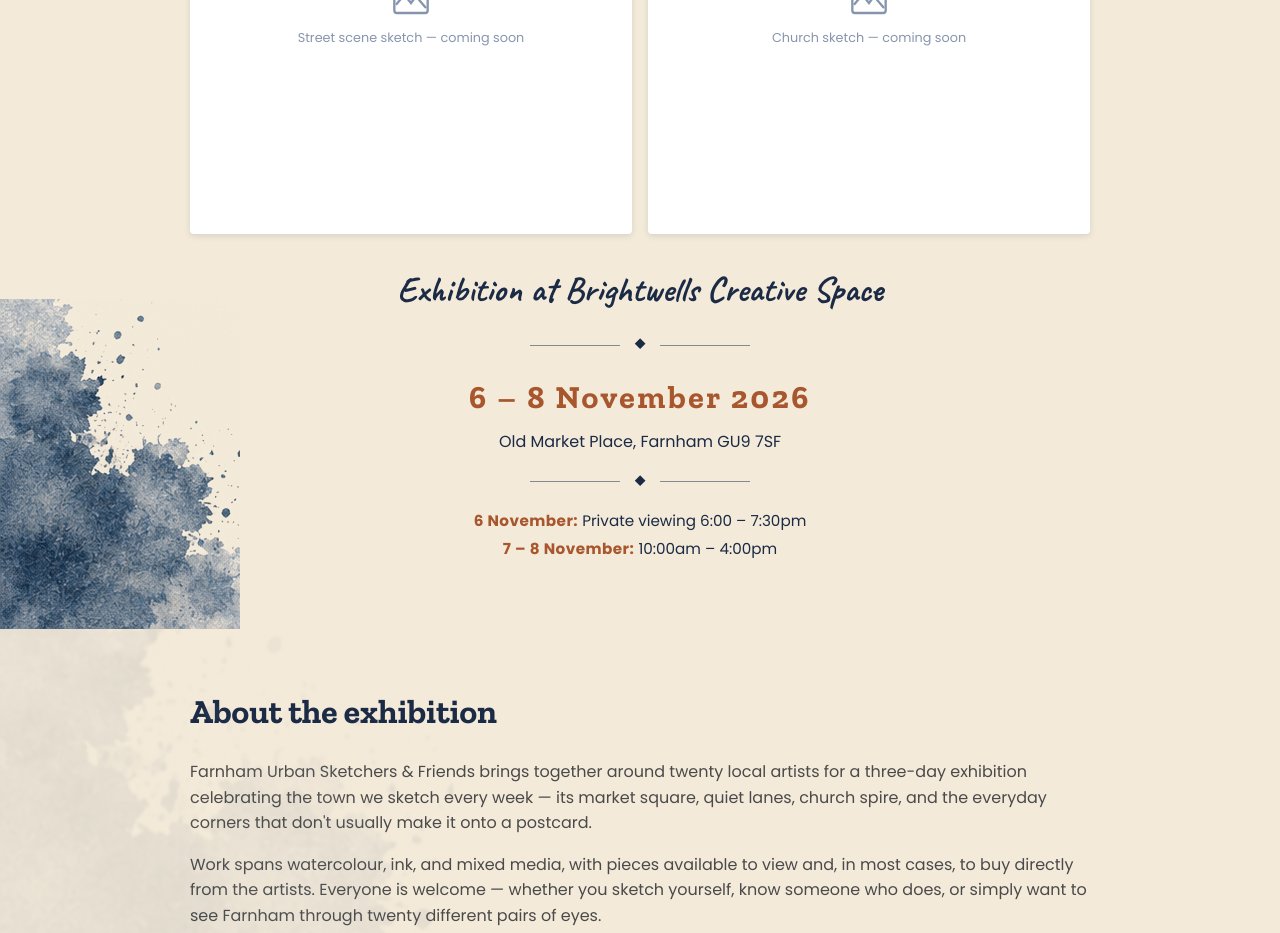
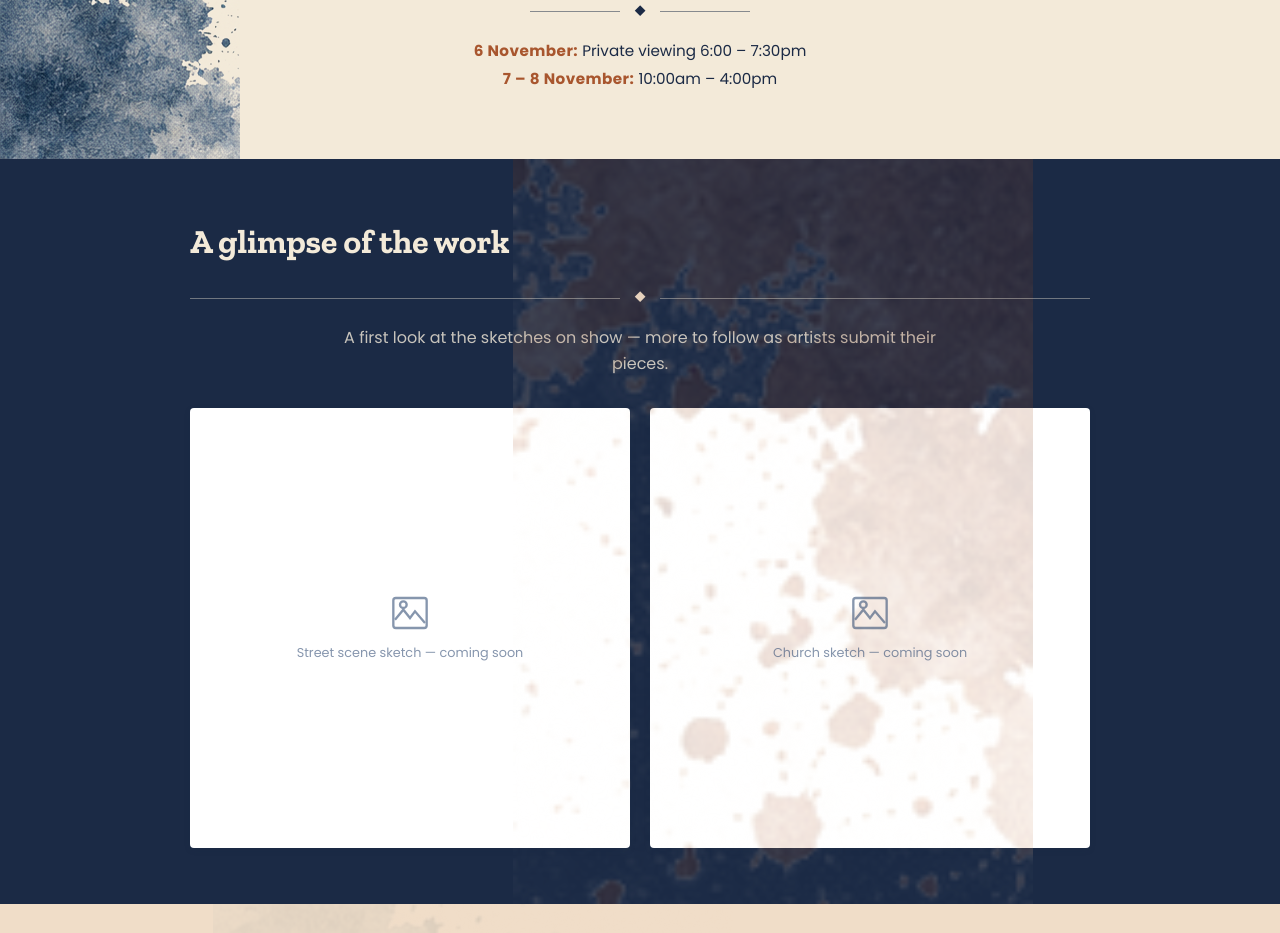
Before and after one commit to uskfarnham/uskfarnham.github.io, a plain HTML site: page index.html in a window 1280 px wide. Shown: the part 521-1454 px from the top of the page. Drawn offline with nearby package versions, Linux system fonts and the light colour scheme.

Commit message:
more tonal variation

```diff
--- a/index.html
+++ b/index.html
@@ -28,6 +28,28 @@
 
     <div class="divider" role="presentation"><span></span><i>&#9670;</i><span></span></div>
 
+    <p class="exhibition-line">Exhibition at Brightwells Creative Space</p>
+
+    <div class="divider divider-small" role="presentation"><span></span><i>&#9670;</i><span></span></div>
+
+    <p class="dates">6 – 8 November 2026</p>
+    <p class="address">Old Market Place, Farnham GU9 7SF</p>
+
+    <div class="divider divider-small" role="presentation"><span></span><i>&#9670;</i><span></span></div>
+
+    <p class="visit-line"><strong>6 November:</strong> Private viewing 6:00 – 7:30pm</p>
+    <p class="visit-line"><strong>7 – 8 November:</strong> 10:00am – 4:00pm</p>
+  </div>
+</header>
+
+<main id="main-content">
+
+  <!-- ============ GALLERY ============ -->
+  <section class="section section-alt gallery-section parallax-host" id="gallery">
+    <div class="parallax-bg parallax-bg-4" aria-hidden="true"></div>
+    <h2>A glimpse of the work</h2>
+    <div class="divider divider-small divider-on-navy" role="presentation"><span></span><i>&#9670;</i><span></span></div>
+    <p class="section-intro">A first look at the sketches on show — more to follow as artists submit their pieces.</p>
     <div class="gallery-preview">
       <figure class="artwork-frame">
         <div class="artwork-placeholder">
@@ -50,25 +72,10 @@
         </div>
       </figure>
     </div>
-
-    <p class="exhibition-line">Exhibition at Brightwells Creative Space</p>
-
-    <div class="divider divider-small" role="presentation"><span></span><i>&#9670;</i><span></span></div>
-
-    <p class="dates">6 – 8 November 2026</p>
-    <p class="address">Old Market Place, Farnham GU9 7SF</p>
-
-    <div class="divider divider-small" role="presentation"><span></span><i>&#9670;</i><span></span></div>
-
-    <p class="visit-line"><strong>6 November:</strong> Private viewing 6:00 – 7:30pm</p>
-    <p class="visit-line"><strong>7 – 8 November:</strong> 10:00am – 4:00pm</p>
-  </div>
-</header>
-
-<main id="main-content">
+  </section>
 
   <!-- ============ ABOUT ============ -->
-  <section class="section parallax-host" id="about">
+  <section class="section section-alt tint-rust parallax-host" id="about">
     <div class="parallax-bg parallax-bg-1" aria-hidden="true"></div>
     <h2>About the exhibition</h2>
     <p>Farnham Urban Sketchers &amp; Friends brings together around twenty local artists for a
@@ -82,7 +89,7 @@
   </section>
 
   <!-- ============ VISIT ============ -->
-  <section class="section section-alt parallax-host" id="visit">
+  <section class="section section-alt tint-navy parallax-host" id="visit">
     <div class="parallax-bg parallax-bg-2" aria-hidden="true"></div>
     <h2>Plan your visit</h2>
     <div class="visit-grid">
--- a/styles.css
+++ b/styles.css
@@ -12,6 +12,13 @@
   --rust:         #a8562e;
   --rust-soft:    #b4632f;
   --ink:          #4a4a4a;
+
+  /* Tonal variants - blends of the above, not new hues, used to
+     differentiate sections while staying visibly the same palette. */
+  --tint-rust:    #f0ddc8;   /* cream warmed with a little rust - About */
+  --tint-navy:    #eceef3;   /* white cooled with a little navy - Visit */
+  --text-on-navy:      #f3ead9;            /* cream, for headings on navy sections */
+  --text-on-navy-soft:  rgba(243, 234, 217, 0.8); /* body text on navy sections */
 
   /* Type */
   --font-display: 'Zilla Slab', Georgia, serif;
@@ -130,13 +137,8 @@
 .divider span { flex: 1; height: 1px; background: var(--navy); opacity: 0.5; }
 .divider i { font-style: normal; font-size: 0.7rem; }
 .divider-small { max-width: 220px; margin: 18px auto; }
-
-.gallery-preview {
-  display: grid;
-  grid-template-columns: 1fr 1fr;
-  gap: 16px;
-  margin: 8px 0 28px;
-}
+.divider-on-navy span { background: var(--text-on-navy); opacity: 0.4; }
+.divider-on-navy { color: var(--text-on-navy); }
 
 .artwork-frame {
   margin: 0;
@@ -216,6 +218,12 @@
 .section-alt { background: var(--cream-panel); max-width: none; }
 .section-alt > * { max-width: var(--content-width); margin-left: auto; margin-right: auto; }
 
+/* Tonal modifiers - layered on top of .section/.section-alt to vary the
+   background while staying inside the existing navy/rust/cream palette
+   (see the tint tokens in :root). Applied per-section in index.html. */
+.tint-rust { background: var(--tint-rust); }
+.tint-navy { background: var(--tint-navy); }
+
 /* ---------- Parallax section backgrounds ---------- */
 /* Applied to About/Visit/Contact. A section marked .parallax-host goes
    full-bleed (overriding .section's own max-width, since the drifting
@@ -249,6 +257,7 @@
 .parallax-bg-1 { background-image: url('images/splash-navy-bl.png'); background-position: 6% 25%; }
 .parallax-bg-2 { background-image: url('images/splash-rust-tr.png'); background-position: 94% 20%; }
 .parallax-bg-3 { background-image: url('images/splash-navy-tl.png'); background-position: 90% 75%; }
+.parallax-bg-4 { background-image: url('images/splash-rust-tr.png'); background-position: 85% 30%; opacity: 0.18; }
 
 @media (prefers-reduced-motion: reduce) {
   .parallax-bg { transform: none !important; }
@@ -287,7 +296,26 @@
 }
 .text-link:hover { opacity: 0.75; }
 
-/* ---------- Contact form ---------- */
+/* ---------- Gallery section ---------- */
+/* Deliberately the strongest tonal contrast on the page - a dark "gallery
+   wall" band right after the hero, distinct from every other section, with
+   the two sketches shown larger as the visual centrepiece. Text colours
+   need explicit overrides here since the global h1-h3/body rules assume a
+   light background. */
+
+.gallery-section { background: var(--navy); }
+.gallery-section h2 { color: var(--text-on-navy); }
+.gallery-section .section-intro { color: var(--text-on-navy-soft); max-width: 620px; margin: 0 auto 32px; text-align: center; }
+
+.gallery-preview {
+  display: grid;
+  grid-template-columns: 1fr 1fr;
+  gap: 20px;
+}
+
+@media (max-width: 640px) {
+  .gallery-preview { grid-template-columns: 1fr; gap: 16px; }
+}
 
 .contact-form { max-width: 520px; margin-top: 24px; }
 
@@ -340,16 +368,15 @@
 /* ---------- Footer ---------- */
 
 .site-footer {
+  background: var(--navy);
   text-align: center;
   padding: 28px 24px 40px;
-  color: var(--navy);
+  color: var(--text-on-navy-soft);
   font-size: 0.85rem;
-  opacity: 0.8;
 }
 
 /* ---------- Responsive ---------- */
 
 @media (max-width: 640px) {
   .visit-grid { grid-template-columns: 1fr; gap: 24px; }
-  .gallery-preview { gap: 10px; }
 }
```
